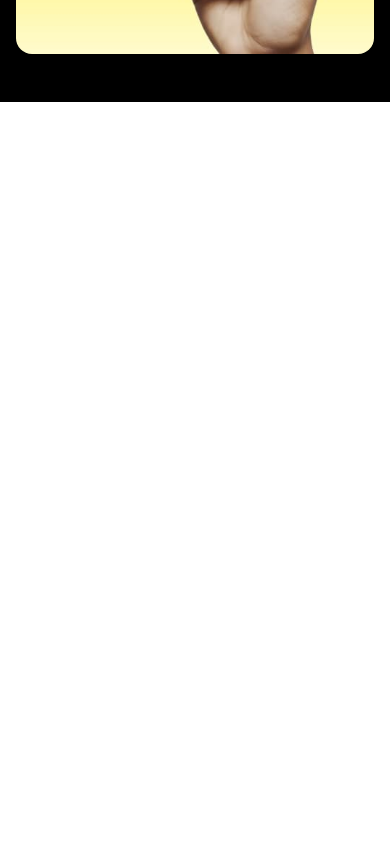
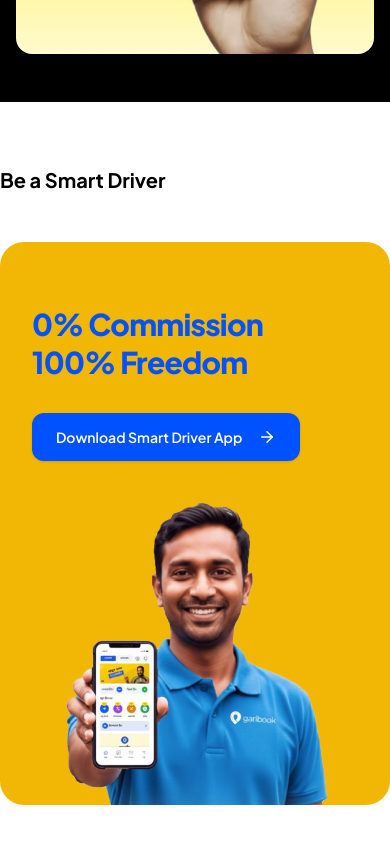
Before and after one commit to Rafi-Shariar/JT-GariBook-Clone, a React (Vite) app: page / in a window 390 px wide. Shown: the part 6850-7694 px from the top of the page. Before the commit the page ends 7016 px from the top, so only its background shows below. Built offline with nearby package versions, Linux system fonts and the light colour scheme.

Commit message:
feat: commision section added

```diff
--- a/src/App.jsx
+++ b/src/App.jsx
@@ -11,6 +11,7 @@
 import StepSection from './components/StepsSection'
 import TripsContainer from './components/Trips/TripsContainer'
 import GalleryContainer from './components/gallery/GalleryContainer'
+import AppDisplaySection from './components/AppDisplaySection'
 
 function App() {
 
@@ -33,6 +34,7 @@
       <StepSection/>
       <TripsContainer/>
       <GalleryContainer/>
+      <AppDisplaySection/>
      </div>
     </LanguageProvider>
 
--- /dev/null
+++ b/src/components/AppDisplaySection.jsx
@@ -0,0 +1,47 @@
+import { ArrowRight } from "lucide-react";
+import AVA from "../assets/gallery/appIMG.png";
+
+const AppDisplaySection = () => {
+  return (
+   <section className="max-w-7xl mx-auto">
+    <div>
+        <h1 className="text-xl md:text-3xl lg:text-5xl font-bold">Be a Smart Driver</h1>
+    </div>
+     <div
+      className=" my-12"
+      data-aos="fade-zoom-in"
+      data-aos-easing="ease-in-back"
+      data-aos-delay="300"
+      data-aos-offset="0"
+    >
+      <div className="relative bg-[#F2B705] rounded-3xl overflow-hidden flex flex-col md:flex-row items-center justify-between min-h-[380px] lg:min-h-[440px] px-8 sm:px-14 lg:px-20 pt-10 md:pt-0">
+        {/* Left Text & CTA */}
+        <div className="w-full md:w-1/2 z-10 py-6 md:py-12">
+          <h2 className="text-3xl sm:text-4xl lg:text-[54px] font-extrabold text-[#0052FF] leading-tight tracking-tight">
+            0% Commission <br />
+            100% Freedom
+          </h2>
+
+          <div className="mt-8 sm:mt-10">
+            <button className="bg-[#0052FF] hover:bg-blue-700 text-white font-semibold text-sm sm:text-base px-6 sm:px-8 py-3.5 sm:py-4 rounded-xl inline-flex items-center gap-4 transition-colors cursor-pointer shadow-sm">
+              <span>Download Smart Driver App</span>
+              <ArrowRight size={18} />
+            </button>
+          </div>
+        </div>
+
+        {/* Right Person Image */}
+        <div className="w-full md:w-1/2 flex justify-center md:justify-end items-end h-full self-end">
+          <img
+            src={AVA}
+            alt="Smart Driver App"
+            className="w-auto h-[320px] sm:h-[380px] lg:h-[420px] object-contain object-bottom select-none pointer-events-none"
+          />
+        </div>
+      </div>
+    </div>
+   </section>
+  );
+};
+
+export default AppDisplaySection;
```
Also changed, not shown: src/assets/gallery/appIMG.png (added).
